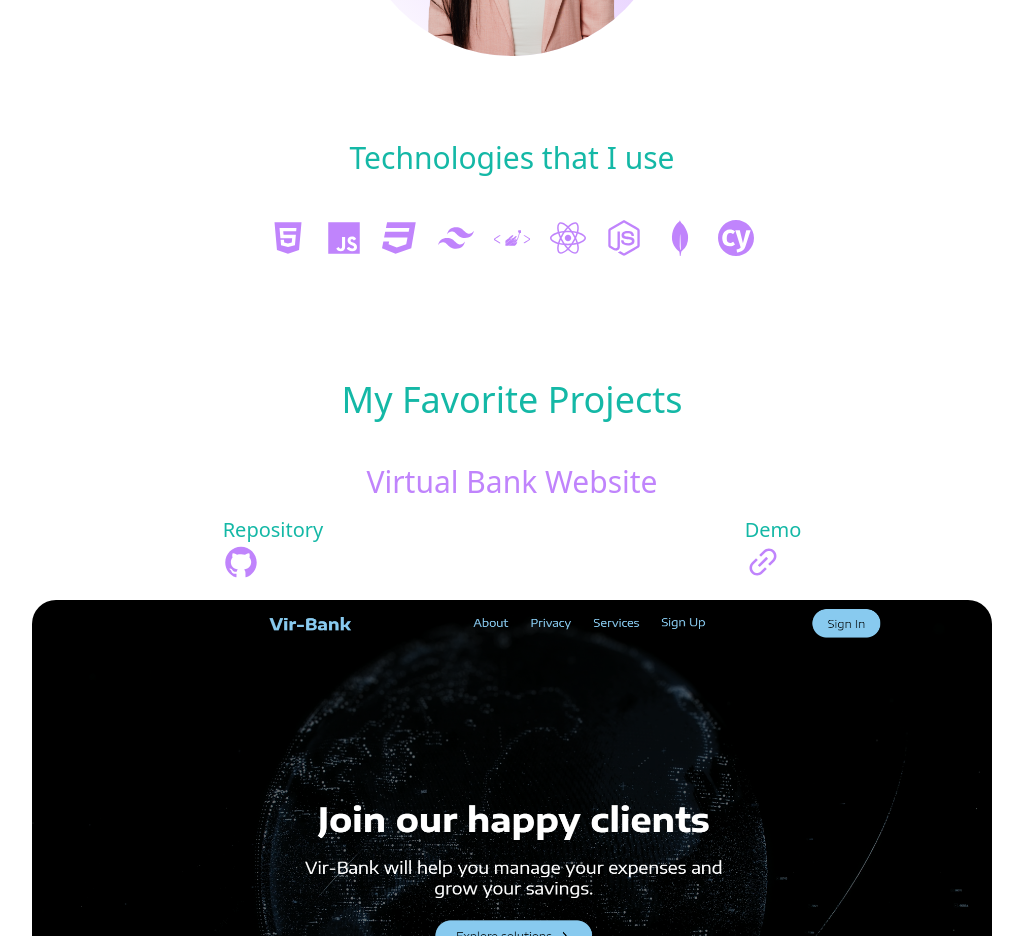
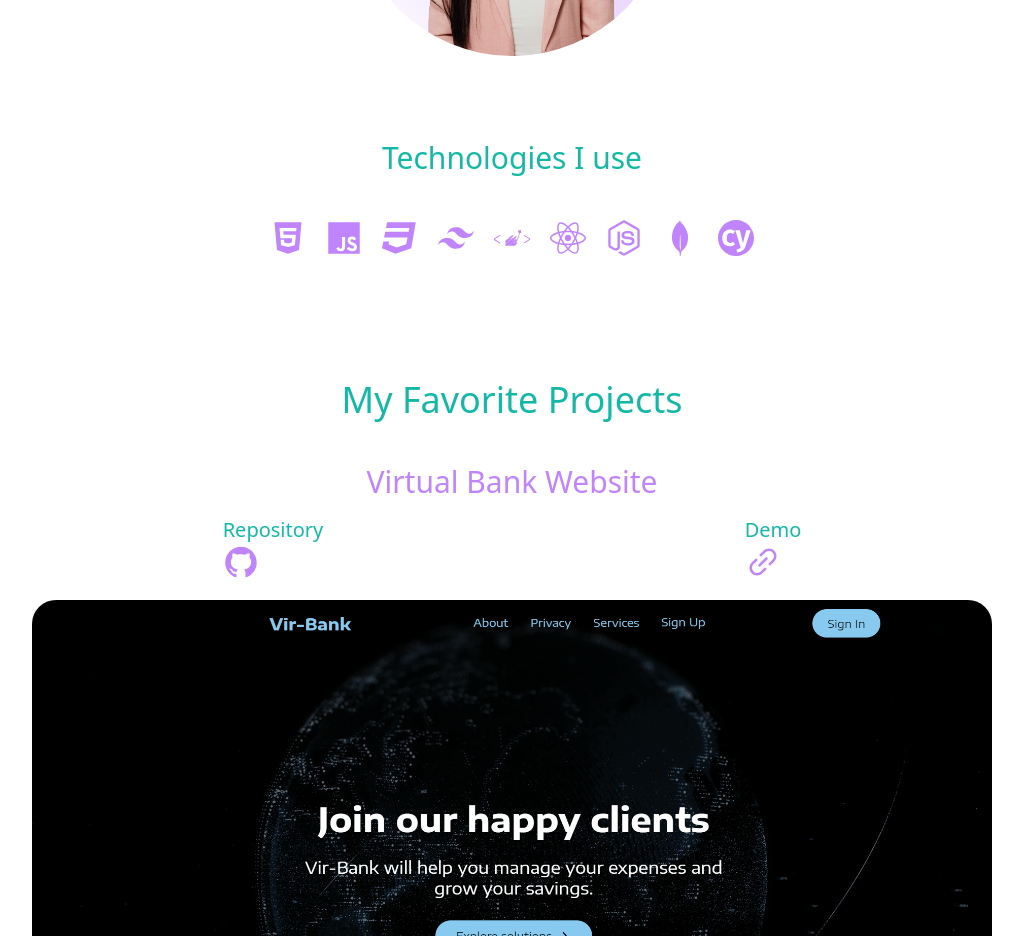
Before and after one commit to fidashn/fida-shnakher-portfolio, a Next.js app: page / in a window 1280 px wide. Shown: the part 880-1816 px from the top of the page, without its empty margins (128-1151 px from the left). Built offline with nearby package versions, Linux system fonts and the light colour scheme.

Commit message:
changed the titles text

```diff
--- a/pages/index.tsx
+++ b/pages/index.tsx
@@ -56,7 +56,7 @@ export default function Home() {
 
           <section>
             <div>
-              <h3 className='text-3xl py-1  mt-20 flex justify-center text-teal-500 '>Technologies that I use</h3>
+              <h3 className='text-3xl py-1   mt-20 flex justify-center text-teal-500 max-sm:text-3xl'>Technologies I use</h3>
               <div className='flex justify-center p-10 gap-5 max-sm:flex-wrap max-sm:text-lg'>
               <FaHtml5 className='text-4xl text-purple-400'/>
               <IoLogoJavascript className='text-4xl text-purple-400'/>
@@ -76,7 +76,7 @@ export default function Home() {
               <div className='mt-10 lg:flex-col justify-center gap-10'>
 
                 <div className='basis-1/3 flex-1 '>
-                  <h3 className='text-3xl flex justify-center items-center m-4 text-purple-400 max-sm:text-2xl max-sm:items-center title'>Virtual Bank Website</h3>
+                  <h3 className='text-3xl flex justify-center items-center m-4 text-purple-400 max-sm:text-2xl max-sm:items-center '>Virtual Bank Website</h3>
                   <div className='flex justify-around items-center gap-10 align-bottom mb-5'>
                   <a className='text-4xl text-purple-400' href="https://github.com/fidashn/virtual-bank" target="_"><p className='text-xl text-teal-500 '>Repository</p> <AiFillGithub/></a>
                 <a href="https://vir-bank-fi.netlify.app/" target="_"><p className='text-xl text-teal-500 flex justify-center'>Demo</p><AiOutlineLink className=' text-4xl  text-purple-400  flex justify-center items-center'/></a></div>
--- a/styles/globals.css
+++ b/styles/globals.css
@@ -20,3 +20,7 @@ a {
 * {
   box-sizing: border-box;
 }
+
+/* .tech{
+  border:2px red solid;
+} */
```
